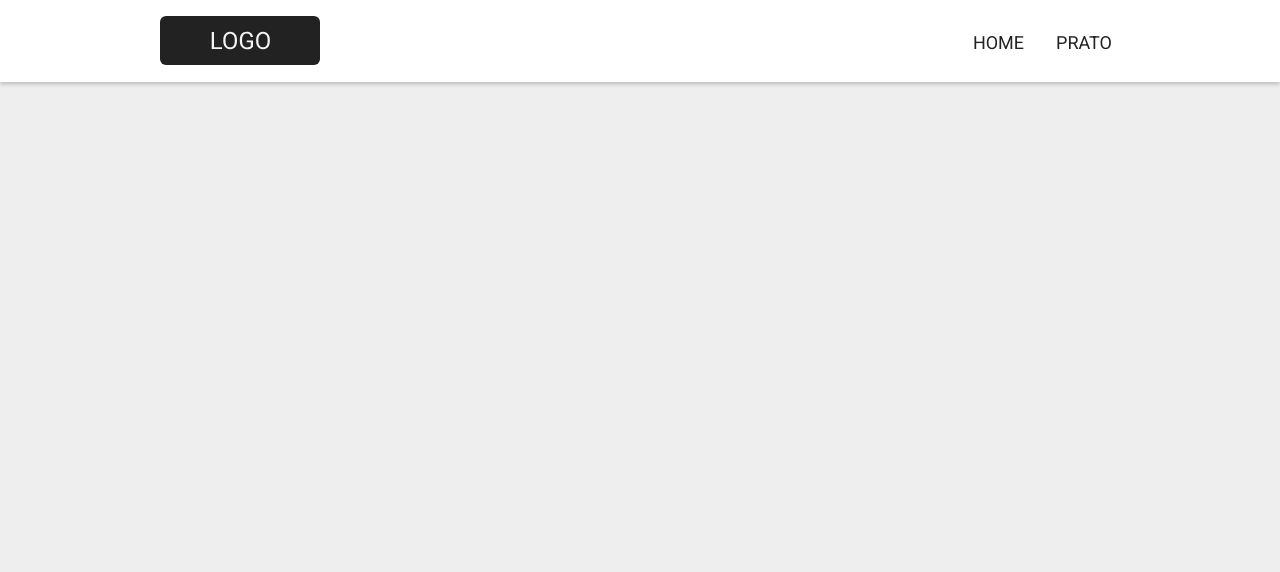
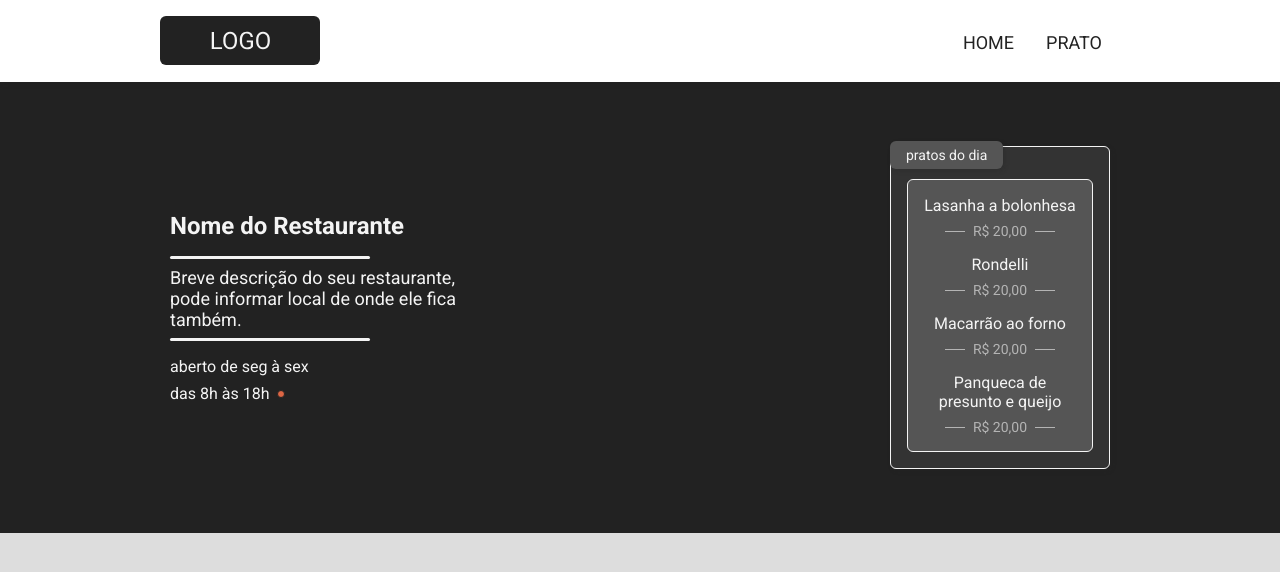
Before and after one commit to Henrique1204/Cardapio, a website built with webpack: page public/index.html in a window 1280 px wide. Built offline with nearby package versions, Linux system fonts and the light colour scheme.

Commit message:
Implementar sessao de introducao na home

```diff
--- a/public/index.html
+++ b/public/index.html
@@ -20,12 +20,49 @@
             </a>
 
             <nav class="menu_nav">
-                <ul class="linha">
+                <ul>
                     <li><a href="/">Home</a></li>
                     <li><a href="./pratos.html">Prato</a></li>
                 </ul>
             </nav>
         </div>
     </header>
+
+    <section class="intro_home">
+        <div class="container">
+            <div class="infos">
+                <h1>Nome do Restaurante</h1>
+                <p>Breve descrição do seu restaurante, pode informar local de onde ele fica também.</p>
+                <span>aberto de seg à sex</span>
+                <span data-horario="fechado">das 8h às 18h</span>
+            </div>
+
+            <div class="card_cardapio">
+                <span class="etiqueta">pratos do dia</span>
+
+                <ul>
+                    <li>
+                        <h5>Lasanha a bolonhesa</h5>
+                        <span class="centralizar">R$ 20,00</span>
+                    </li>
+
+                    <li>
+                        <h5>Rondelli</h5>
+                        <span class="centralizar">R$ 20,00</span>
+                    </li>
+
+                    <li>
+                        <h5>Macarrão ao forno</h5>
+                        <span class="centralizar">R$ 20,00</span>
+                    </li>
+
+                    <li>
+                        <h5>Panqueca de presunto e queijo</h5>
+                        <span class="centralizar">R$ 20,00</span>
+                    </li>
+                </ul>
+            </div>
+        </div>
+    </section>
 </body>
 </html>
--- /dev/null
+++ b/src/scss/_intro.scss
@@ -0,0 +1,146 @@
+.intro_home {
+    padding: 4rem 0;
+    color: $branco-conteudo;
+    background-color: $preto;
+
+    .infos {
+        @include grid(4);
+
+        h1{
+            font-size: 1.5rem;
+        }
+
+        p {
+            margin: $distancia-p 0;
+            font-size: 1.125rem;
+
+            &::after, &::before {
+                content: "";
+                width: 200px;
+                height: 3px;
+                border-radius: 3px;
+                margin: 0.5rem 0;
+                background-color: currentColor;
+                display: block;
+            }
+        }
+
+        span {
+            margin-top: 0.5rem;
+            display: block;
+        }
+
+        span[data-horario] {
+            display: flex;
+            justify-content: flex-start;
+            align-items: center;
+
+            &::after {
+                content: "";
+                width: 8px;
+                height: 8px;
+                border: 1px solid $preto;
+                border-radius: 50%;
+                margin-left: 0.5rem;
+                display: block;
+            }
+        }
+
+        span[data-horario="aberto"] {
+            &::after {
+                background-color: #4D6;
+            }
+        }
+
+        span[data-horario="fechado"] {
+            &::after {
+                background-color: #D64;
+            }
+        }
+    }
+
+    .card_cardapio {
+        @include grid(3);
+        @include sombra(2px 2px 4px rgba(34, 34, 34, 0.25));
+
+        padding: $distancia-g $distancia-p $distancia-p;
+        border: 1px solid;
+        border-radius: $radius;
+        background-color: $cinza-escuro;
+        position: relative;
+
+        .etiqueta {
+            @include sombra(2px 2px 4px rgba(34, 34, 34, 0.25));
+
+            padding: 6px $distancia-p;
+            border-radius: $radius;
+            font-size: 0.875rem;
+            background-color: $cinza-claro;
+            display: block;
+            position: absolute;
+            top: -6px;
+            left: -1px;
+        }
+
+        ul {
+            padding: $distancia-p;
+            border: 1px solid $branco-conteudo;
+            border-radius: $radius;
+            text-align: center;
+            background-color: $cinza-claro;
+
+            li + li {
+                margin-top: $distancia-p;
+            }
+
+            h5 {
+                font-weight: normal;
+            }
+
+            span {
+                margin-top: 0.5rem;
+                font-size: 0.875rem;
+                color: rgba(244, 244, 244, 0.6);
+
+                &::after, &::before {
+                    content: "";
+                    width: 20px;
+                    height: 1px;
+                    margin: 0 0.5rem;
+                    background-color: currentColor;
+                    display: block;
+                }
+            }
+        }
+    }
+
+    @include responsividade(media) {
+        .infos {
+            @include grid(5);
+        }
+
+        .card_cardapio {
+            @include grid(4);
+        }
+    }
+
+    @include responsividade() {
+        .infos {
+            text-align: center;
+
+            p::after, p::before {
+                width: 100px;
+                height: 1px;
+                margin: 1rem auto;
+            }
+
+            span[data-horario] {
+                justify-content: center;
+            }
+        }
+
+        .card_cardapio {
+            display: none;
+        }
+    }
+}
--- a/src/scss/_reset.scss
+++ b/src/scss/_reset.scss
@@ -5,12 +5,12 @@
     box-sizing: border-box;
 }
 
-body, div, section, main, header, footer, p, ul, h1, h2 {
+body, div, section, main, header, footer, p, ul, h1, h2, h5 {
     margin: 0;
     padding: 0;
 }
 
-h1, h2, p {
+h1, h2, h5, p {
     font-size: 1em;
 }
 
--- a/src/scss/_tema.scss
+++ b/src/scss/_tema.scss
@@ -10,6 +10,7 @@ $topo: 82px;
 $topo-mobile: 138px;
 $distancia-p: 1rem;
 $distancia-g: 2rem;
+$radius: 6px;
 
 // Variáveis do Grid
 $colunas: 12;
--- a/src/scss/estilo.scss
+++ b/src/scss/estilo.scss
@@ -1,12 +1,13 @@
 @import "_reset.scss";
 @import "_tema.scss";
+@import "_intro.scss";
 
 // Geral
 body {
     padding-top: $topo;
     font-family: 'Roboto', sans-serif;
     color: $preto;
-    background-color: #EEE;
+    background-color: #DDD;
 
     @include responsividade() {
         padding-top: $topo-mobile;
@@ -42,7 +43,9 @@ body {
         @include grid(3);
 
         ul {
+            display: flex;
             justify-content: flex-end;
+            align-items: center;
 
             @include responsividade() {
                 justify-content: center;
@@ -57,7 +60,7 @@ body {
         a {
             padding: 0.5rem;
             margin-top: 0.2rem;
-            border-radius: 6px;
+            border-radius: $radius;
             font-size: 1.125rem;
             text-transform: uppercase;
             display: block;
@@ -69,3 +72,8 @@ body {
         }
     }
 }
+
+// Sessões
+section {
+    padding: $distancia-g;
+}
```
Also changed, not shown: public/style.css.
